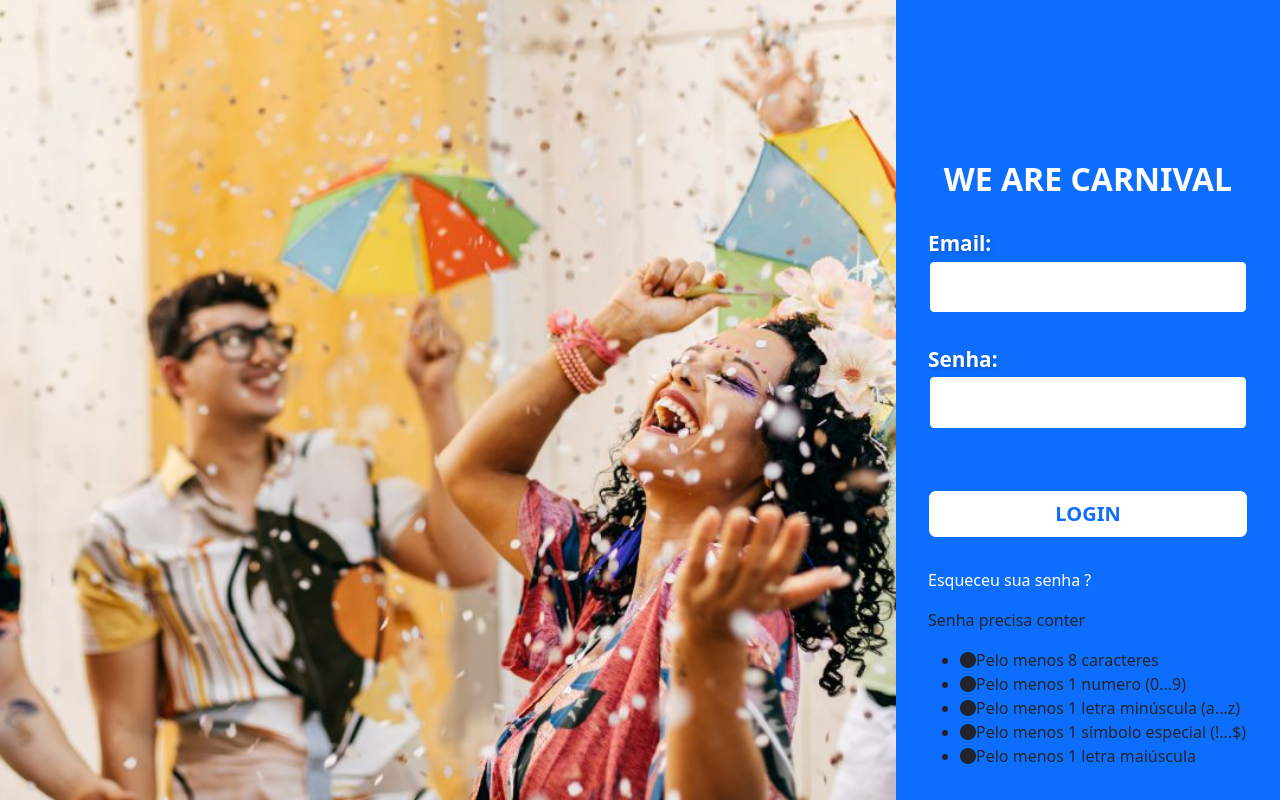
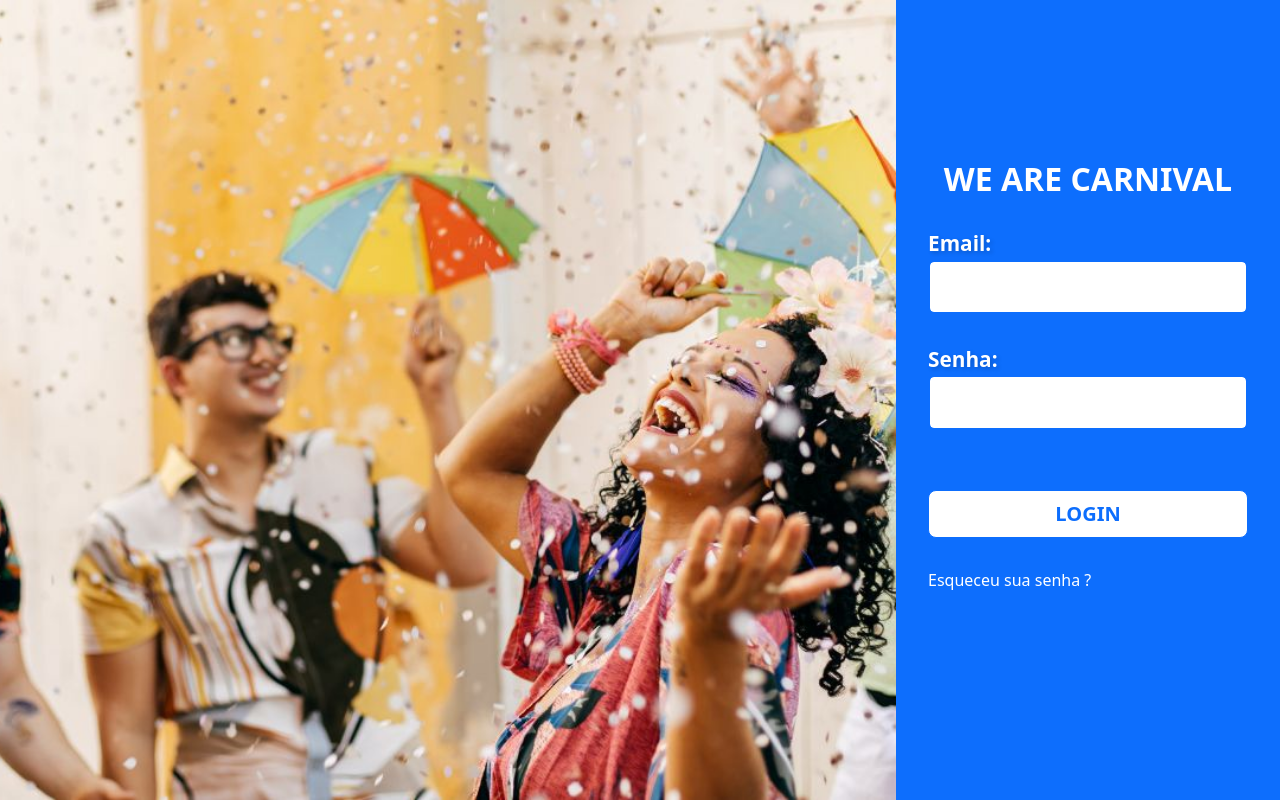
Before and after one commit to AAnacleto/InterfaceControladoraWeAreCarnival, an Angular app: page /login in a window 1280 px wide. Built offline with nearby package versions, Linux system fonts and the light colour scheme.

Commit message:
searchbutton

```diff
--- a/src/app/components/formsEvento/eventos-detalhes.component.html
+++ b/src/app/components/formsEvento/eventos-detalhes.component.html
@@ -9,8 +9,10 @@
         <div class="form-group col-lg-4 mx-auto" >
           <div class="card mx-auto" style="width: 30rem">
             <label for="data" class="control-label">Imagem de Divulgação:</label>
-            <input type="file" class="form-control" accept="image/*" #file (change)="preview(file.files, $event)" />
-            <img [src]="imgUrl" class="card-img-top" *ngIf="imgUrl">
+            <!-- <input type="file" class="form-control" accept="image/*" #file (change)="preview(file.files, $event)" />
+            <img [src]="imgUrl" class="card-img-top" *ngIf="imgUrl"> -->
+            <!-- <input type="file" value="select" #selectFile (change)="onFileSelected($event)" name="imagem"> -->
+            <!-- <input id="image" type="file" class="form-control"> -->
           </div>
         </div>
       </div>
--- a/src/app/components/layout/layout.component.html
+++ b/src/app/components/layout/layout.component.html
@@ -7,13 +7,14 @@
         <img src="../../assets/imagens/frevo.png" class="card-img-top" alt="..." />
         <h3>We Are Carnival</h3>
         </span>
-      <form class="d-flex" role="search">
+      <form class="d-flex" role="search" [formGroup]="searchForm">
         <input
           class="form-control me-2"
           type="search"
           placeholder="Encontre o evento"
           aria-label="Search"
           id="search"
+          formControlName="search"
         />
         <button class="btn btn-light" type="submit">Procurar</button>
       </form>
--- a/src/app/components/layout/layout.component.ts
+++ b/src/app/components/layout/layout.component.ts
@@ -10,6 +10,9 @@ import {
   faPlus,
 } from '@fortawesome/free-solid-svg-icons';
 import { Location } from '@angular/common';
+import { FormControl, FormGroup } from '@angular/forms';
+import { EventosService } from 'src/app/shared/servico/eventos.service';
+import { debounceTime, distinctUntilChanged, switchMap } from 'rxjs';
 
 @Component({
   selector: 'app-layout',
@@ -19,14 +22,30 @@ import { Location } from '@angular/common';
 export class LayoutComponent implements OnInit {
   menu: boolean = true;
   submenu: boolean = false;
-
+  searchForm: FormGroup = new FormGroup({
+    search: new FormControl('')
+  });
+  public evento: Array<any> = [];
   faBars = faBars;
   faPlus = faPlus;
   faList = faList;
   faCrash = faCashRegister;
   faLogout = faArrowCircleRight;
 
-  constructor(private router: Router, private location: Location) {}
+  constructor(private router: Router, private location: Location, private service: EventosService) {
+    this.searchForm.get('search')?.valueChanges.
+    pipe(
+      debounceTime(1000),
+      distinctUntilChanged(),
+      switchMap((v) => this.service.pesquisarEvento(v))
+    )
+    .subscribe(
+      (v) => {
+        this.evento = v?.eventos;
+
+      }
+    )
+  }
 
   ngOnInit() {
     console.log(this.submenu);
--- a/src/app/home/home.component.html
+++ b/src/app/home/home.component.html
@@ -1,13 +1,13 @@
 <app-layout>
   <div class="card-list">
-    <div class="card" style="width: 30rem" *ngFor="let item of listaEventos">
-      <img src="../../assets/imagens/1.png" class="card-img-top" alt="..." />
-      <div class="card-body">
+    <div class="card" style="width: 30rem" *ngFor="let item of listaEventos" (click)="irParaDetalhes(item.id)">
+      <a>  <img [src]="item.imagem" class="card-img-top" alt="..."/></a>
+      <div class="card-body ">
         <h5 class="card-title">{{ item.nome }}</h5>
         <p class="card-text">
           {{item.horarioSaida}}
         </p>
-        <a class="btn btn-primary" (click)="irParaDetalhes(item.id)">Mais Informações</a>
+        <a class="btn btn-primary">Mais Informações</a>
       </div>
     </div>
 
--- a/src/app/home/home.component.scss
+++ b/src/app/home/home.component.scss
@@ -11,5 +11,5 @@
   border: 1px solid #ccc;
   border-radius: 6px;
   box-shadow: 0 2px 4px rgba(0, 0, 0, 0.2); /* Define a sombra do cartão */
-
+  cursor: pointer;
 }
--- a/src/app/login/login.component.html
+++ b/src/app/login/login.component.html
@@ -35,31 +35,6 @@
           <p><a>Esqueceu sua senha ?</a></p>
         </div>
       </form>
-      <div class="content">
-        <p>Senha precisa conter</p>
-        <ul class="requirement-list">
-          <li>
-            <i class="fa-solid fa-circle"></i>
-            <span>Pelo menos 8 caracteres</span>
-          </li>
-          <li>
-            <i class="fa-solid fa-circle"></i>
-            <span>Pelo menos 1 numero (0...9)</span>
-          </li>
-          <li>
-            <i class="fa-solid fa-circle"></i>
-            <span>Pelo menos 1 letra minúscula (a...z)</span>
-          </li>
-          <li>
-            <i class="fa-solid fa-circle"></i>
-            <span>Pelo menos 1 símbolo especial (!...$)</span>
-          </li>
-          <li>
-            <i class="fa-solid fa-circle"></i>
-            <span>Pelo menos 1 letra maiúscula</span>
-          </li>
-        </ul>
-      </div>
     </div>
   </div>
 </div>
--- a/src/app/shared/servico/eventos.service.ts
+++ b/src/app/shared/servico/eventos.service.ts
@@ -30,6 +30,10 @@ export class EventosService {
     return this.http.get<Eventos>(url);
   }
 
+  pesquisarEvento(nome: string) : Observable<any> {
+    return this.http.get<Eventos>(`${API}/eventos/find?=${nome}`);
+  }
+
   listarTudo(): Observable<Eventos[]> {
     return this.http.get<Eventos[]>(API + '/eventos/find/all');
   }
--- a/src/styles.scss
+++ b/src/styles.scss
@@ -1 +1,4 @@
 /* You can add global styles to this file, and also import other style files */
+
+html, body { height: 100%; }
+body { margin: 0; font-family: Roboto, "Helvetica Neue", sans-serif; }
```
